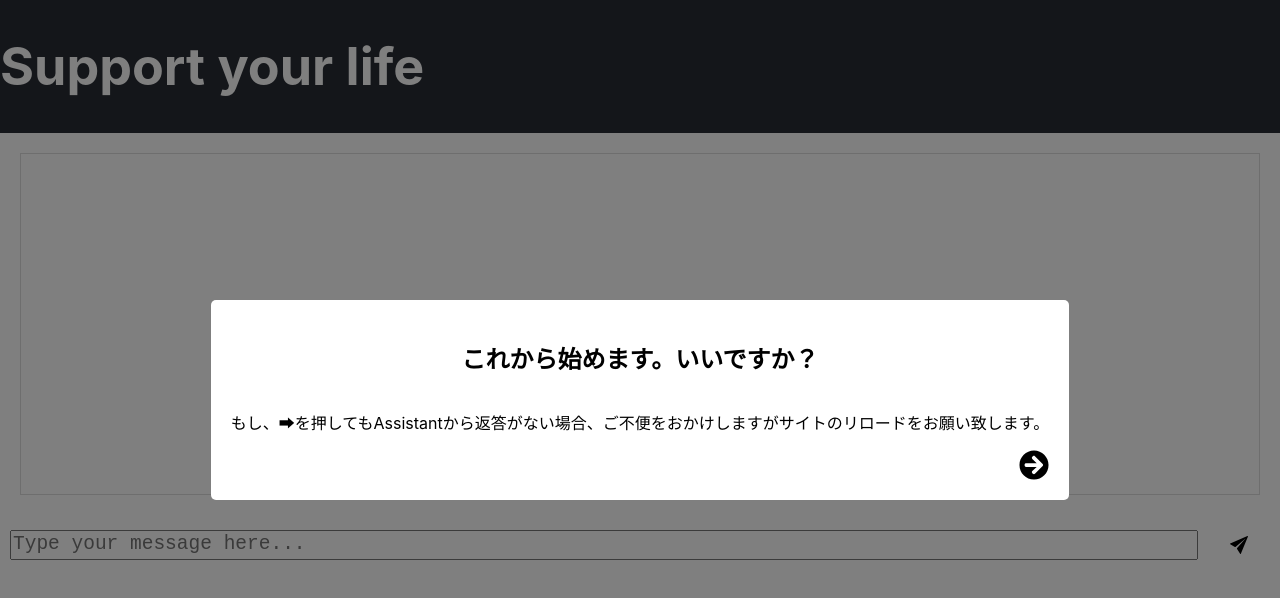
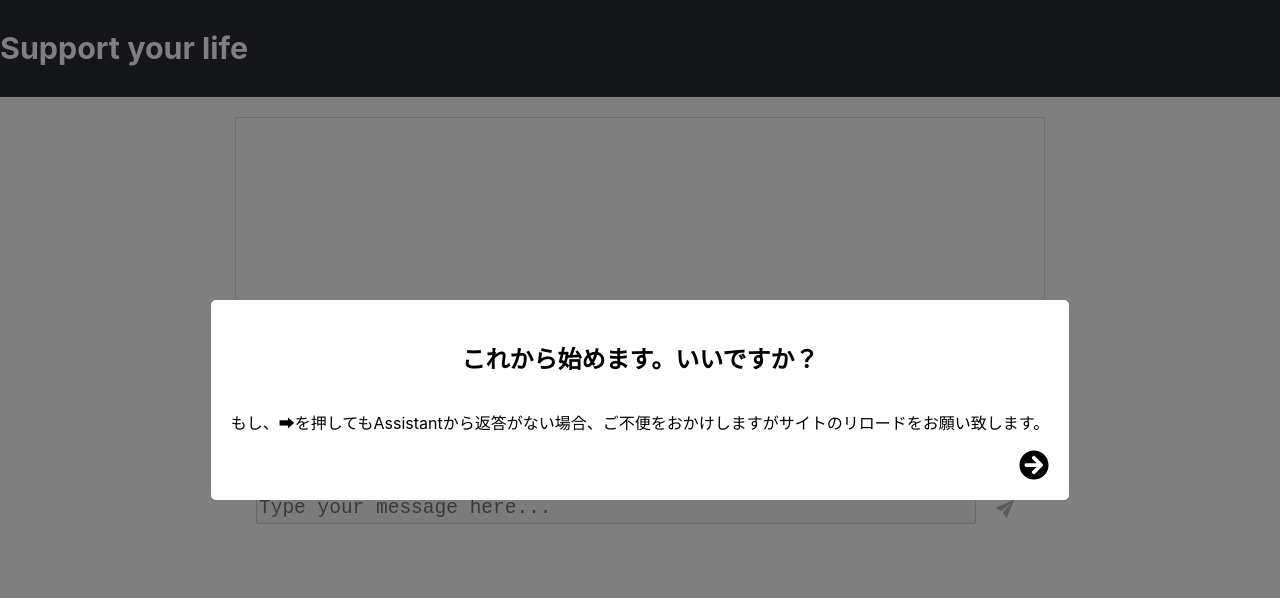
Before and after one commit to tsu7kmii/openaichat_dairy, a React (Create React App) app: page / in a window 1280 px wide. Shown: the top 598 px of the page. Built offline with nearby package versions, Linux system fonts and the light colour scheme.

Commit message:
ittan ok

```diff
--- a/src/App.css
+++ b/src/App.css
@@ -4,46 +4,30 @@
 
 .App-header {
   background-color: #282c34;
-  min-height: 40px;
   display: flex;
   flex-direction: column;
   align-items: flex-start;
   justify-content: center;
   font-size: calc(10px + 2vmin);
   color: white;
+  height: 7%;
 }
 
 .chat-window {
-  margin: 20px;
+  margin: 20px auto;
   padding: 20px;
   border: 1px solid #ddd;
   min-height: 300px;
   max-height: 300px;
   overflow-y: auto;
   text-align: left;
+  align-items: center;
+  width: 60%;
 }
 
 .chat-window p {
   white-space: pre-wrap;
-  line-height: 1;
-}
-
-.input-area {
-  display: flex;
-  justify-content: space-between;
-}
-
-.input-area input {
-  width: 80%;
-  padding: 10px;
-}
-
-.input-area button {
-  width: 18%;
-  padding: 10px;
-  background-color: blue;
-  color: white;
-  border: none;
+  line-height: 1.1;
 }
 
 .loader-backdrop {
--- a/src/App.js
+++ b/src/App.js
@@ -13,7 +13,7 @@ function App() {
   const [isLoading, setIsLoading] = useState(false);
 
   const sendMessage = async () => {
-    if (input === '') {
+    if (input === ''|| isLoading) {
       return;
     }
     setIsLoading(true);
@@ -54,11 +54,11 @@ function App() {
   return (
     <div className="App">
       <header className="App-header">
-        <h1>Support your life</h1>
+        <h3>Support your life</h3>
       </header>
       <Modal showModal={showModal} startChat={startChat} />
       <ChatWindow messages={messages} />
-      <InputArea input={input} setInput={setInput} sendMessage={sendMessage} />
+      <InputArea input={input} setInput={setInput} sendMessage={sendMessage} isLoading={isLoading}disabled={showModal}/>
       {isLoading && (
         <div className={`loader-backdrop ${isLoading ? '' : 'hidden'}`}>
         <Puff type="Puff" color="#00BFFF" height={100} width={100} />
--- a/src/components/ChatWindow.js
+++ b/src/components/ChatWindow.js
@@ -23,7 +23,7 @@ const ChatWindow = ({ messages }) => {
           <strong> {msg.role}</strong>
           <br />
           {msg.content.split('\n').map((line, lineIndex) => (
-            <p key={lineIndex}>{line}</p>
+            <p key={lineIndex}style={{ marginLeft: '20px' }}>{line}</p>
           ))}
           <br />
         </div>
--- a/src/components/InputArea.css
+++ b/src/components/InputArea.css
@@ -1,8 +1,11 @@
 .input-area-container {
     display: flex;
     align-items: center;
+    justify-content: center;
     gap: 10px;
     padding: 10px;
+    margin: 20px auto;
+    width: 60%;
   }
 
   .input-area {
--- a/src/components/InputArea.js
+++ b/src/components/InputArea.js
@@ -2,7 +2,7 @@ import React, { useEffect, useRef } from 'react';
 import './InputArea.css';
 import { IoIosSend } from "react-icons/io";
 
-const InputArea = ({ input, setInput, sendMessage }) => {
+const InputArea = ({ input, setInput, sendMessage, isLoading, disabled }) => {
   const textAreaRef = useRef(null);
 
   const adjustHeight = () => {
@@ -20,7 +20,10 @@ const InputArea = ({ input, setInput, sendMessage }) => {
 
   useEffect(() => {
     adjustHeight();
-  }, [input]);
+    if (!isLoading) {
+      textAreaRef.current.focus(); // ローディングが終わったら入力欄にフォーカス
+    }
+  }, [input, isLoading, disabled]); // input または isLoading が変更されたときに実行
 
   return (
     <div className="input-area-container">
@@ -32,11 +35,12 @@ const InputArea = ({ input, setInput, sendMessage }) => {
           setInput(e.target.value);
           adjustHeight();
         }}
+        disabled={isLoading || disabled}
         onKeyDown={handleKeyPress}
         rows="1"
         placeholder="Type your message here..."
       />
-      <button className="send-button" onClick={sendMessage}>
+      <button className="send-button" onClick={sendMessage} disabled={isLoading || disabled}>
         <IoIosSend />
       </button>
     </div>
```
